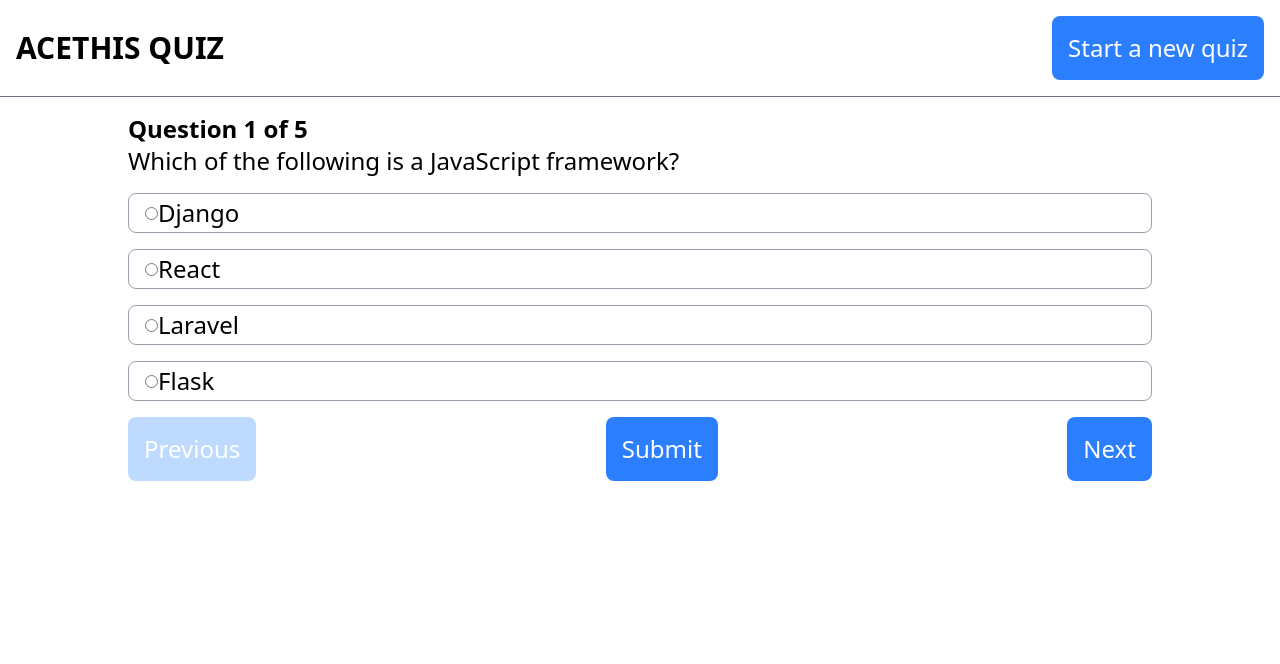
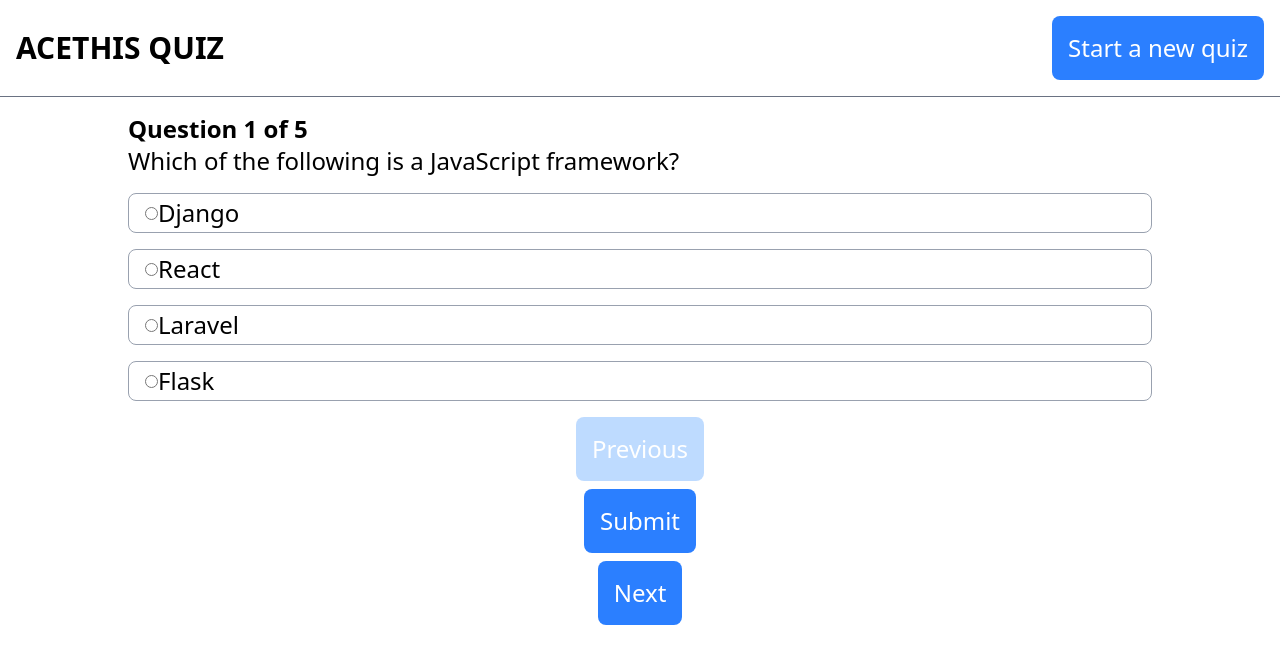
Before and after one commit to tbot53/react-quiz-app, a React (Vite) app in the folder my-react-app/: page / in a window 1280 px wide. Shown: the top 664 px of the page. Built offline with nearby package versions, Linux system fonts and the light colour scheme.

Commit message:
adding flexbox to buttons on small screen

```diff
--- a/my-react-app/src/components/Navigation-controls.jsx
+++ b/my-react-app/src/components/Navigation-controls.jsx
@@ -12,7 +12,7 @@ export default function Navigation(props) {
 
 
   return (
-    <div className="w-[80vw] mx-auto text-sm md:text-2xl mt-4 flex justify-between items-center">
+    <div className="w-[80vw] mx-auto text-sm md:text-2xl mt-4 flex sm:flex-col sm:space-y-2 sm:justify-center justify-between items-center">
       <button
         onClick={props.previous}
         disabled={props.prevDisability}
```
